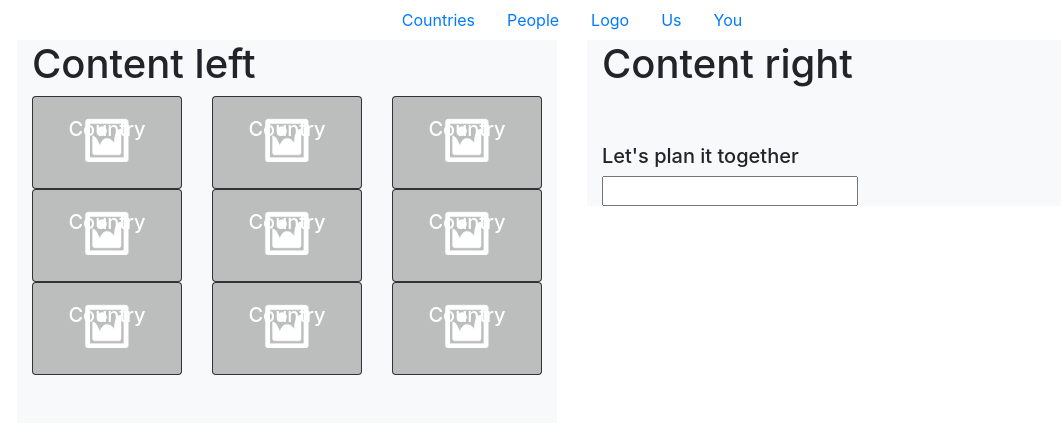
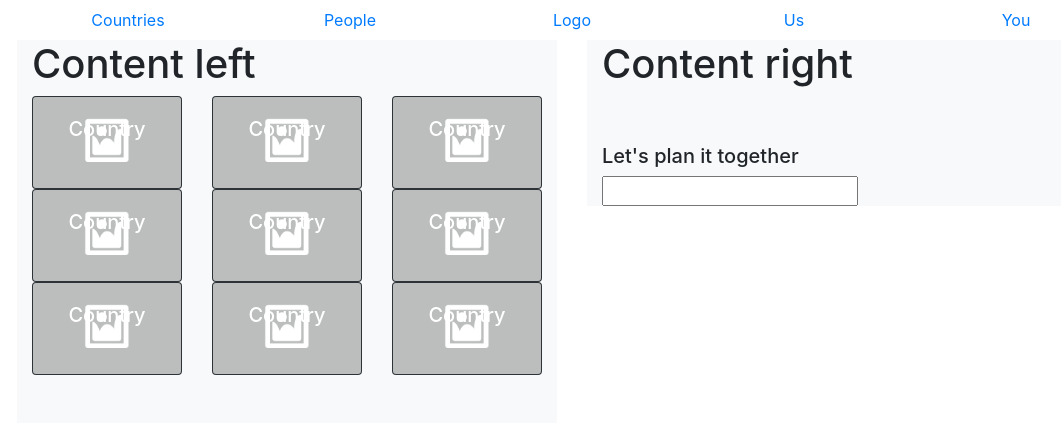
Before and after one commit to dmeeuwisz/project, a plain HTML site: page index.html in a window 1280 px wide. Shown: the whole page, without its empty margins (68-1129 px from the left). Drawn offline with nearby package versions, Linux system fonts and the light colour scheme.

Commit message:
Update index.html

```diff
--- a/index.html
+++ b/index.html
@@ -16,23 +16,14 @@
 
 
         <div class="container">
-                <ul class="nav justify-content-center">
-                        <li class="nav-item">
-                          <a class="nav-link active" href="#">Countries</a>
-                        </li>
-                        <li class="nav-item">
-                          <a class="nav-link" href="#">People</a>
-                        </li>
-                        <li class="nav-item">
-                          <a class="nav-link" href="#">Logo</a>
-                        </li>
-                        <li class="nav-item">
-                                <a class="nav-link" href="#">Us</a>
-                              </li>
-                              <li class="nav-item">
-                                    <a class="nav-link" href="#">You</a>
-                                  </li>
-                      </ul>
+                <nav class="nav nav-pills nav-justified">
+                          <a class="nav-item nav-link" href="#">Countries</a>
+                          <a class="nav-item nav-link" href="#">People</a>
+                          <a class="nav-item nav-link" href="#">Logo</a>
+                                <a class="nav-item nav-link" href="#">Us</a>
+                                    <a class="nav-item nav-link" href="#">You</a>
+
+                        </nav>
         </div>
 
 
```
